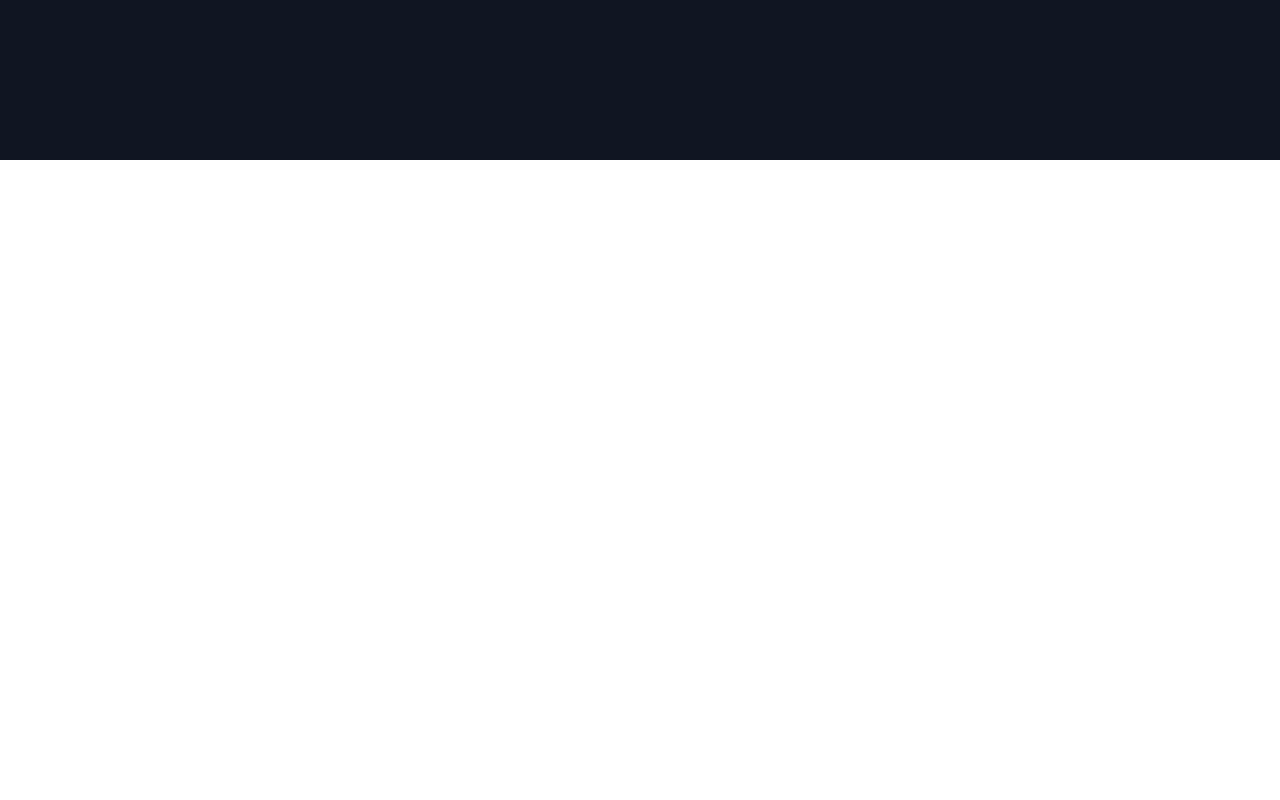
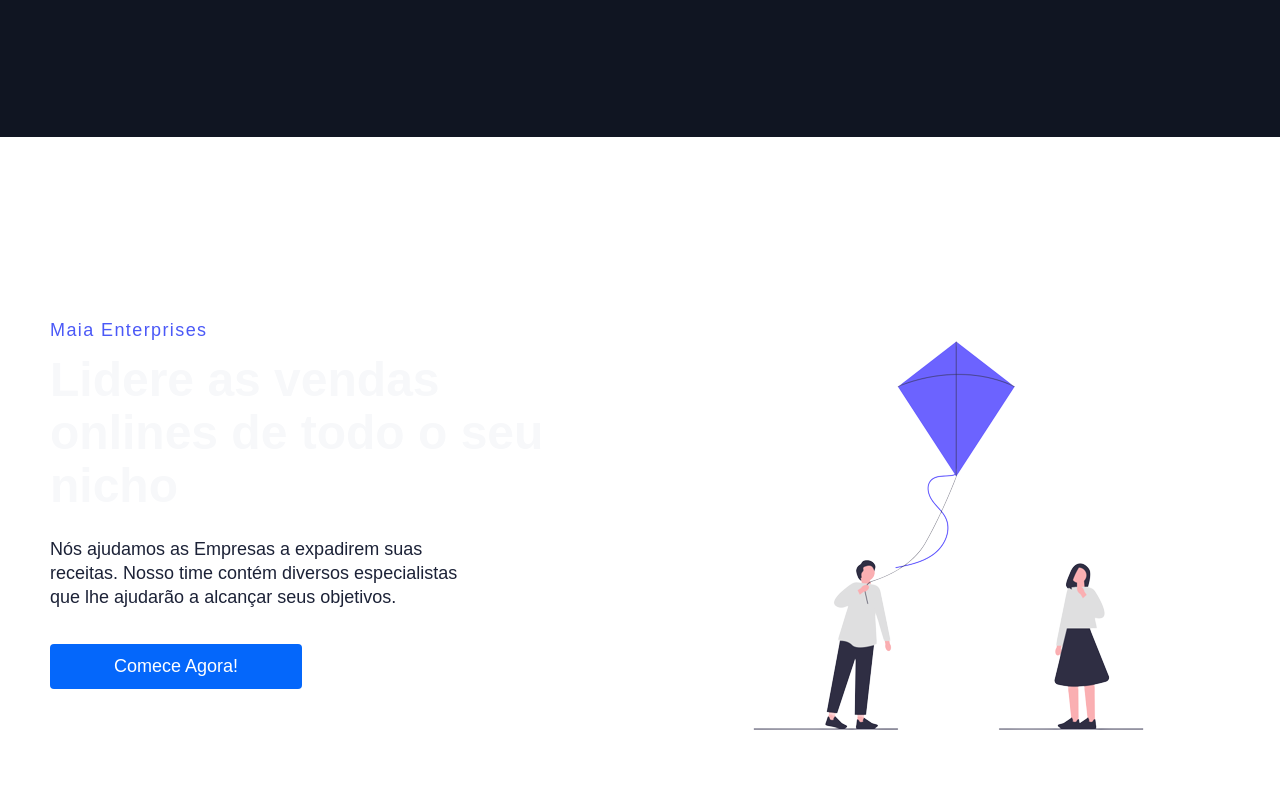
Before and after one commit to GabriellMaiaa/ReactWebsite, a React (Create React App) app: page / in a window 1280 px wide. Shown: the part 740-1540 px from the top of the page. Before the commit the page ends 900 px from the top, so only its background shows below. Built offline with nearby package versions, Linux system fonts and the light colour scheme.

Commit message:
add outras partes

```diff
--- a/src/pages/HomePage/Data.js
+++ b/src/pages/HomePage/Data.js
@@ -9,7 +9,52 @@ export const homeObject = {
     headLine:'Lidere as vendas onlines de todo o seu nicho' ,
     primary:true ,
     buttonLabel:'Comece Agora!',
-    img: require('../../images/png1.png'),
+    img: require('../../images/png11.png'),
     alt:'Imagem',
     start:''
 }
+export const homeObjectTwo = {
+    lightBg:true,
+    imgStart:'' ,
+    lightTopLine:false ,
+    lightTextDesc:false ,
+    lightText:true  ,
+    description:'Nós ajudamos as Empresas a expadirem suas receitas. Nosso time contém diversos especialistas que lhe ajudarão a alcançar seus objetivos.',
+    topLine:'Maia Enterprises' ,
+    headLine:'Lidere as vendas onlines de todo o seu nicho' ,
+    primary:false ,
+    buttonLabel:'Comece Agora!',
+    img: require('../../images/png11.png'),
+    alt:'Imagem',
+    start:''
+}
+export const homeObjectThree = {
+    lightBg:false,
+    imgStart:'' ,
+    lightTopLine:true ,
+    lightTextDesc:true ,
+    lightText:true  ,
+    description:'Nós ajudamos as Empresas a expadirem suas receitas. Nosso time contém diversos especialistas que lhe ajudarão a alcançar seus objetivos.',
+    topLine:'Maia Enterprises' ,
+    headLine:'Lidere as vendas onlines de todo o seu nicho' ,
+    primary:true ,
+    buttonLabel:'Comece Agora!',
+    img: require('../../images/png11.png'),
+    alt:'Imagem',
+    start:''
+}
+export const homeObjectFour = {
+    lightBg:false,
+    imgStart:'' ,
+    lightTopLine:true ,
+    lightTextDesc:true ,
+    lightText:true  ,
+    description:'Nós ajudamos as Empresas a expadirem suas receitas. Nosso time contém diversos especialistas que lhe ajudarão a alcançar seus objetivos.',
+    topLine:'Maia Enterprises' ,
+    headLine:'Lidere as vendas onlines de todo o seu nicho' ,
+    primary:true ,
+    buttonLabel:'Comece Agora!',
+    img: require('../../images/png11.png'),
+    alt:'Imagem',
+    start:''
+}
--- a/src/pages/HomePage/Home.js
+++ b/src/pages/HomePage/Home.js
@@ -1,11 +1,14 @@
 import React from 'react'
 import InfoSection from '../../components/InfoSection/InfoSection'
-import { homeObject } from './Data'
+import { homeObject, homeObjectFour, homeObjectThree, homeObjectTwo } from './Data'
 
 const Home = () => {
   return (
     <>
       <InfoSection {...homeObject}/>
+      <InfoSection {...homeObjectTwo}/>
+      <InfoSection {...homeObjectThree}/>
+      <InfoSection {...homeObjectFour}/>
     </>
   )
 }
```
Also changed, not shown: src/images/png11.png (added), src/images/svg-1.svg (deleted).
